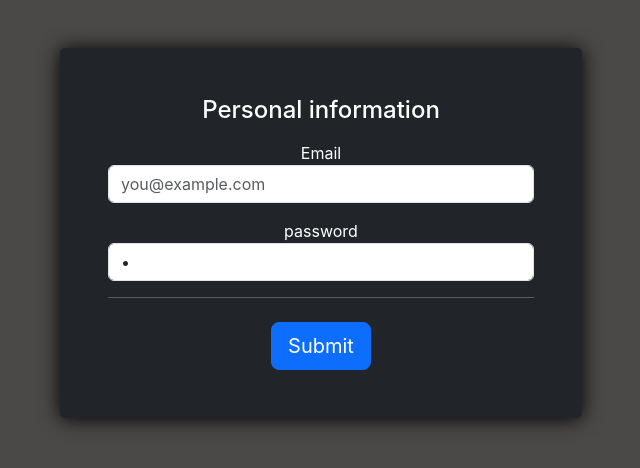
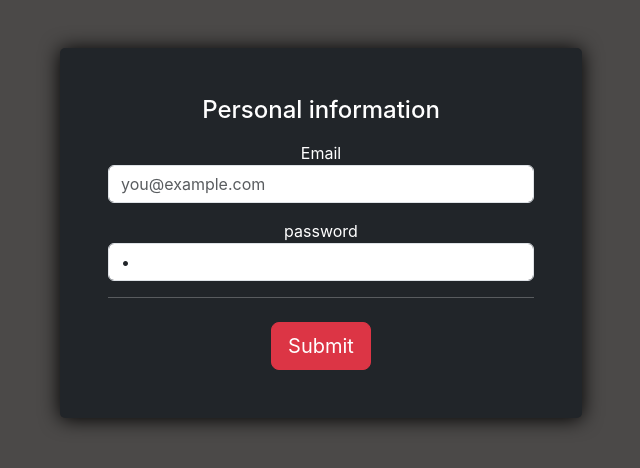
Before and after one commit to Thien2220/fullstack, a React (Create React App) app in the folder frontend/: page / in a window 1280 px wide. Shown: the top 468 px of the page, without its empty margins (319-959 px from the left). Built offline with nearby package versions, Linux system fonts and the light colour scheme.

Commit message:
create server

```diff
--- a/frontend/src/component/Authentication.js
+++ b/frontend/src/component/Authentication.js
@@ -79,7 +79,7 @@
           </div>
 
           <hr className="mb-4" />
-          <button className="btn btn-primary btn-lg btn-block" type="submit">
+          <button className="btn btn-danger btn-lg btn-block" type="submit">
             Submit
           </button>
         </form>
```
Also changed, not shown: 1 other file (tests, documents, lock files or other folders).
